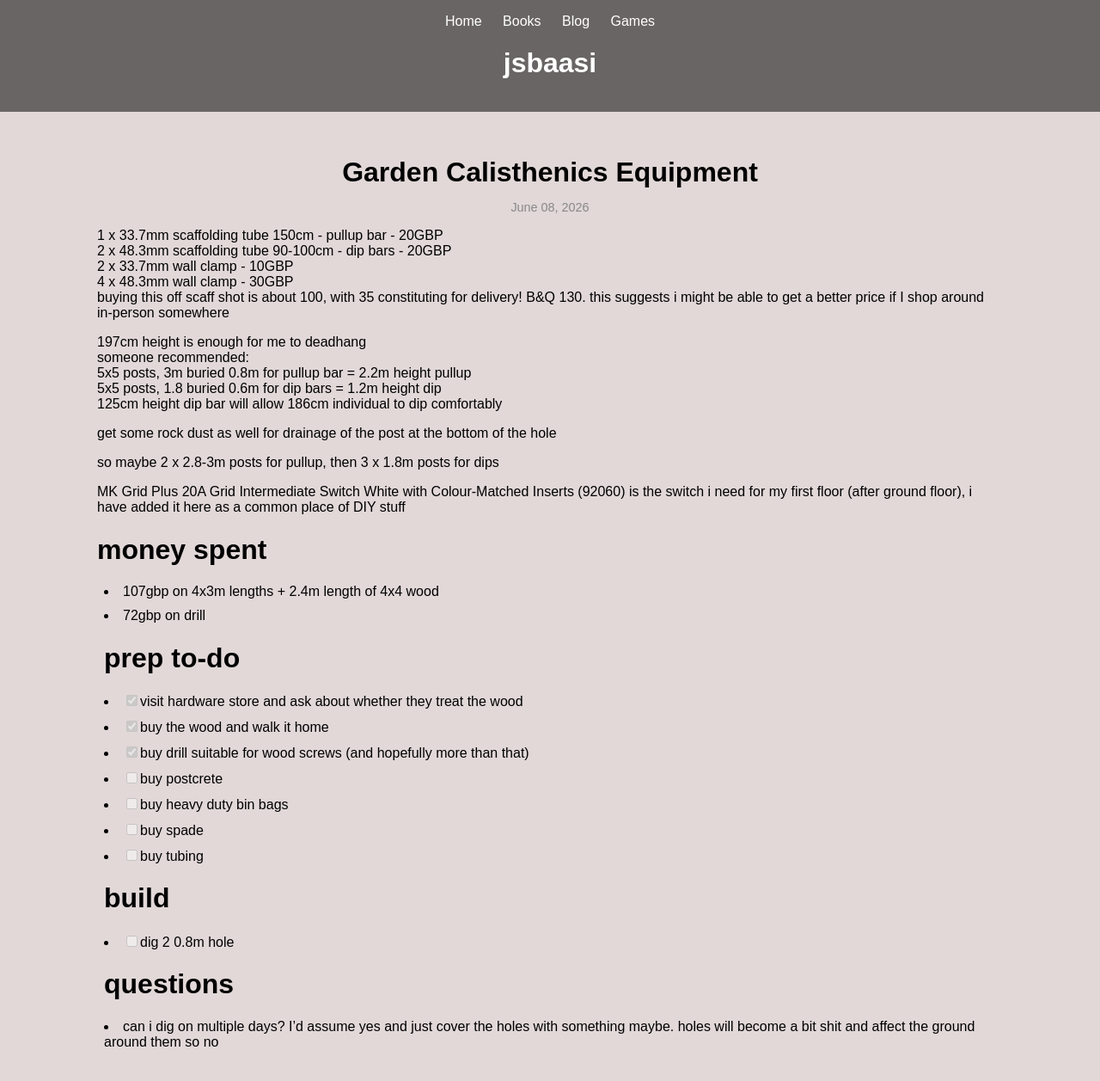
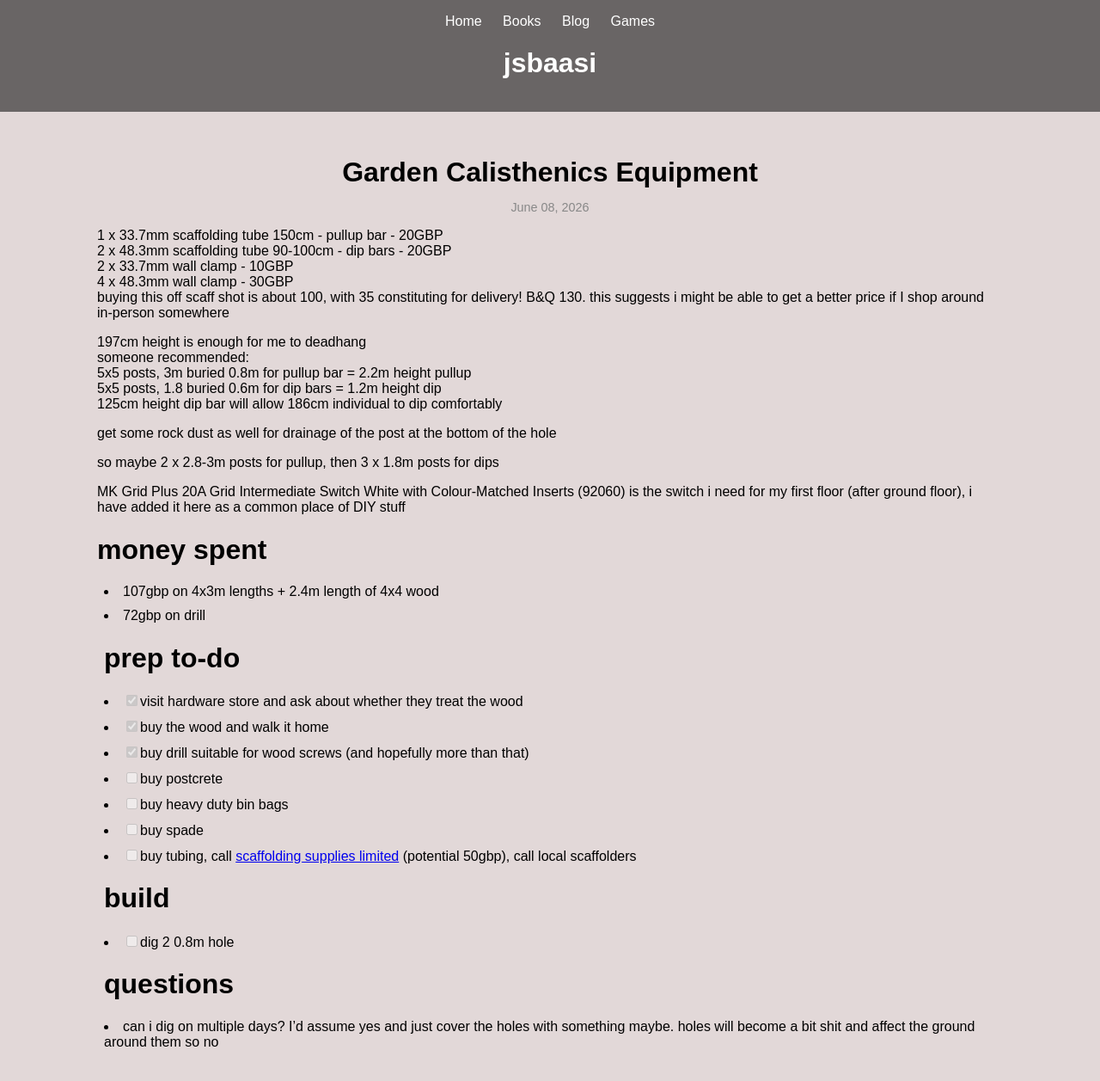
Before and after one commit to jsbaasi/jsbaasi.github.io, a Jekyll site: the page built from _posts/2026-06-08-garden-calisthenics-equipment.md, in a window 1280 px wide. Shown: the whole page at 86% size. Built offline with Jekyll 4.4.1, drawn with Linux system fonts in a browser that asks for light colours.

Commit message:
vault backup: 2026-07-17 20:55:08

```diff
--- a/_posts/2026-06-08-garden-calisthenics-equipment.md
+++ b/_posts/2026-06-08-garden-calisthenics-equipment.md
@@ -33,7 +33,7 @@ MK Grid Plus 20A Grid Intermediate Switch White with Colour-Matched Inserts (92
 - [ ] buy postcrete
 - [ ] buy heavy duty bin bags
 - [ ] buy spade
-- [ ] buy tubing
+- [ ] buy tubing, call [scaffolding supplies limited](https://www.scaffoldingsupplies.co.uk/products/details/3380.html) (potential 50gbp), call local scaffolders
 # build
 - [ ] dig 2 0.8m hole
 # questions
```
